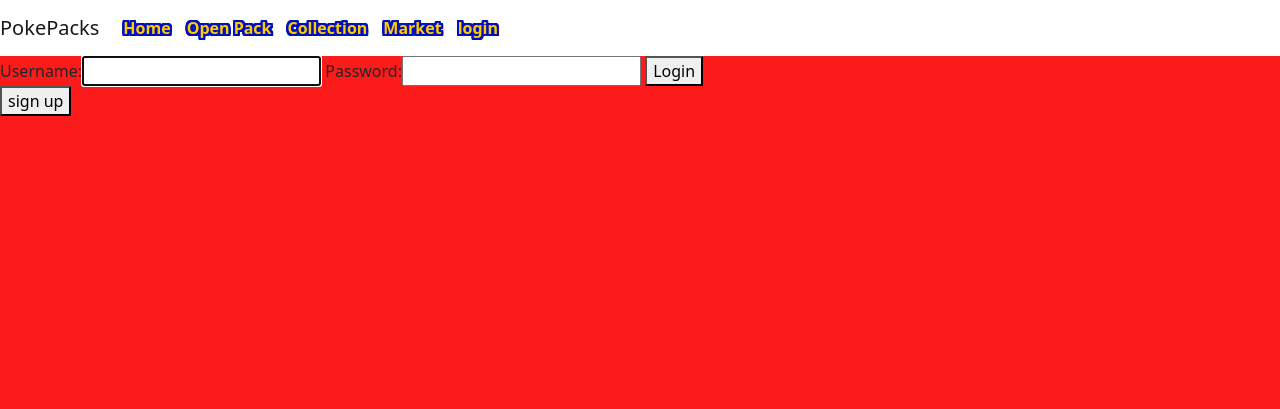
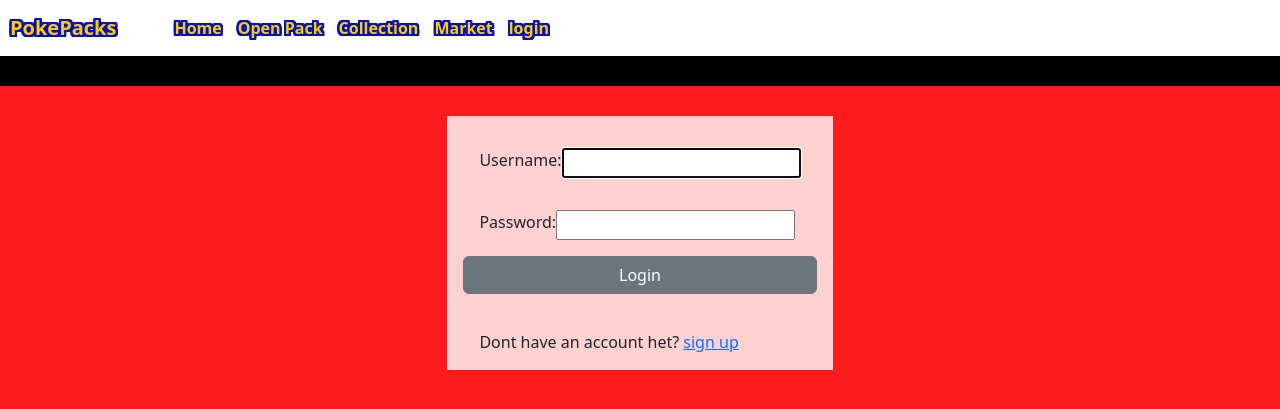
Before and after one commit to DenverJensen/pokepacks, a Django app: page /login/ in a window 1280 px wide. Shown: the top 409 px of the page. Run offline with Django 3.2, Linux system fonts and the light colour scheme.

Commit message:
login formatting

```diff
--- a/pokesite/pokepacks/static/pokepacks/base.css
+++ b/pokesite/pokepacks/static/pokepacks/base.css
@@ -1,6 +1,14 @@
 body {
     background-color: rgb(251, 27, 27);
 }
+div.alert{
+	margin: auto;
+	width: 25%;
+	border: 3px solid green;
+	padding: 10px;
+	margin-bottom: 20px;
+}
+
 .navbar {
     background-color:rgb(255, 255, 255) !important;
 }
@@ -9,6 +17,72 @@ body {
     display: inline-block;
     margin:10px;
     border: 5px;
+}
+
+.navbar{
+	border-bottom: 30px solid black;
+	margin-bottom: 30px;
+}
+
+.fieldWrapper{
+	margin:16px;
+	display: flex;
+}
+.login-div{
+	display: inline-block;
+	background-color: rgba(255, 255, 255, 0.8);
+}
+.home-container{
+	display: inline-block;
+	background-color: rgba(255, 255, 255, 0.6);
+	padding: 16px;
+	margin:16px;
+}
+
+.put-right{
+	display: grid;
+	margin:16px;
+}
+
+.navbar-brand{
+	color: rgb(255, 204, 0)!important;
+	margin-right: 50px;
+	margin-left:10px;
+    font-weight: 800;
+    text-shadow:
+    -2px   -2px  rgb(0, 17, 190),
+    -2px -1.5px rgb(0, 17, 190),
+    -2px   -1px rgb(0, 17, 190),
+    -2px -0.5px rgb(0, 17, 190),
+    -2px    0px rgb(0, 17, 190),
+    -2px  0.5px rgb(0, 17, 190),
+    -2px    1px rgb(0, 17, 190),
+    -2px  1.5px rgb(0, 17, 190),
+    -2px    2px rgb(0, 17, 190),
+    -1.5px  2px rgb(0, 17, 190),
+    -1px    2px rgb(0, 17, 190),
+    -0.5px  2px rgb(0, 17, 190),
+    0px     2px rgb(0, 17, 190),
+    0.5px   2px rgb(0, 17, 190),
+    1px     2px rgb(0, 17, 190),
+    1.5px   2px rgb(0, 17, 190),
+    2px     2px rgb(0, 17, 190),
+    2px   1.5px rgb(0, 17, 190),
+    2px     1px rgb(0, 17, 190),
+    2px   0.5px rgb(0, 17, 190),
+    2px     0px rgb(0, 17, 190),
+    2px  -0.5px rgb(0, 17, 190),
+    2px    -1px rgb(0, 17, 190),
+    2px  -1.5px rgb(0, 17, 190),
+    2px    -2px rgb(0, 17, 190),
+    1.5px  -2px rgb(0, 17, 190),
+    1px    -2px rgb(0, 17, 190),
+    0.5px  -2px rgb(0, 17, 190),
+    0px    -2px rgb(0, 17, 190),
+    -0.5px -2px rgb(0, 17, 190),
+    -1px   -2px rgb(0, 17, 190),
+    -1.5px -2px rgb(0, 17, 190);
+
 }
 
 .nav-link{
@@ -49,3 +123,21 @@ body {
     -1.5px -2px rgb(0, 17, 190);
 
 }
+.signup-span{
+	margin-top: 20px;
+	margin-bottom: 16px;
+	margin-left: 16px;
+}
+
+form {
+	display: flex;
+	flex-direction: column;
+	/* align-items: flex-end; */
+  }
+
+.helptext{
+	margin-bottom: 16px;
+}
+label{
+	margin-bottom: 5px;
+}
--- a/pokesite/pokepacks/templates/pokepacks/base.html
+++ b/pokesite/pokepacks/templates/pokepacks/base.html
@@ -13,7 +13,7 @@
             integrity="sha384-Zenh87qX5JnK2Jl0vWa8Ck2rdkQ2Bzep5IDxbcnCeuOxjzrPF/et3URy9Bv1WTRi"
             crossorigin="anonymous"
         />
-        <link rel="stylesheet" href="{% static 'pokepacks/base.css' %}"
+        <link rel="stylesheet" href="{% static 'pokepacks/base.css' %}" />
         <!-- JavaScript Bundle with Popper -->
         <script
             src="https://cdn.jsdelivr.net/npm/bootstrap@5.2.2/dist/js/bootstrap.bundle.min.js"
@@ -21,7 +21,7 @@
             crossorigin="anonymous"
         ></script>
     </head>
-    <body >
+    <body>
         <nav class="navbar navbar-expand-lg navbar-light bg-light hat">
             <a class="navbar-brand" href="#">PokePacks</a>
             <button
@@ -38,48 +38,31 @@
             <div class="collapse navbar-collapse" id="navbarText">
                 <ul class="navbar-nav mr-auto">
                     <li class="nav-item">
-                        <a class="nav-link" href="#"
-                            >Home
-                        </a>
+                        <a class="nav-link" href="#">Home </a>
                     </li>
                     <li class="nav-item">
-                        <a class="nav-link" href="#"
-                            >Open Pack</a
-                        >
+                        <a class="nav-link" href="#">Open Pack</a>
                     </li>
                     <li class="nav-item">
-                        <a class="nav-link" href="#"
-                            >Collection</a
-                        >
+                        <a class="nav-link" href="#">Collection</a>
                     </li>
                     <li class="nav-item">
-                        <a class="nav-link" href="#"
-                            >Market</a
-                        >
+                        <a class="nav-link" href="#">Market</a>
                     </li>
                     {% if user.is_authenticated %}
-                        <li class="nav-item">
-                            <a class="nav-link" href="/logout"
-                                >logout</a
-                            >
-                        </li>
+                    <li class="nav-item">
+                        <a class="nav-link" href="/logout">logout</a>
+                    </li>
                     {% else %}
-                        <li class="nav-item">
-                            <a class="nav-link" href="/login"
-                                >login</a
-                            >
-                        </li>
+                    <li class="nav-item">
+                        <a class="nav-link" href="/login">login</a>
+                    </li>
                     {% endif %}
                 </ul>
             </div>
         </nav>
-        {% if messages %}
-            {% for message in messages %}
-                <div class="alert alert-{{message.tags}}">
-                    {{message}}
-                </div>
-            {% endfor %}
-        {% endif %}
-        {% block body %} {% endblock %}
+        {% if messages %} {% for message in messages %}
+        <div class="alert alert-{{message.tags}}">{{message}}</div>
+        {% endfor %} {% endif %} {% block body %} {% endblock %}
     </body>
 </html>
--- a/pokesite/pokesite/settings.py
+++ b/pokesite/pokesite/settings.py
@@ -119,4 +119,4 @@ USE_TZ = True
 # Static files (CSS, JavaScript, Images)
 # https://docs.djangoproject.com/en/2.2/howto/static-files/
 STATIC_URL = '/static/'
-LOGIN_REDIRECT_URL = '/'
+LOGIN_REDIRECT_URL = '/pokepacks/home'
--- /dev/null
+++ b/pokesite/users/static/users/login.css
@@ -0,0 +1,6 @@
+body {
+    background-color: rgb(27, 38, 251)!important;
+}
+form {
+    display: inline-block;
+}
--- a/pokesite/users/templates/users/login.html
+++ b/pokesite/users/templates/users/login.html
@@ -1,5 +1,4 @@
-{% extends 'pokepacks/base.html'%}
-
+{% extends 'pokepacks/base.html'%} {% load static %}
 
 <!DOCTYPE html>
 <html lang="en">
@@ -7,17 +6,51 @@
         <meta charset="UTF-8" />
         <meta http-equiv="X-UA-Compatible" content="IE=edge" />
         <meta name="viewport" content="width=device-width, initial-scale=1.0" />
+        <link rel="stylesheet" href="{% static 'users/login.css' %}" />
         <title>Login</title>
     </head>
     <body>
-        {% block body %} {% csrf_token %}
-        <form method="POST">
-            {% csrf_token %} {{ form }}
-            <button class="button" type="submit">Login</button>
-        </form>
-        <a href="/register">
-            <button class="button">sign up</button>
-        </a>
-        {% endblock %}
+        <div class="container login-container">
+			{% block body %}
+			<div class="d-flex justify-content-center">
+				<div class="login-div">
+					<form method="post" class="login-form">
+						{% csrf_token %}
+                        <div class="put-right">
+                            {{ form.non_field_errors }}
+                            <div class="fieldWrapper">
+                                {{ form.username.errors }}
+                                <label for="{{ form.username.id_for_label }}"
+                                    >Username:</label
+                                >
+                                {{ form.username }}
+                            </div>
+                            <div class="fieldWrapper">
+                                {{ form.password.errors }}
+                                <label for="{{ form.password.id_for_label }}"
+                                    >Password:</label
+                                >
+                                {{ form.password }}
+                            </div>
+                            <button
+                                type="submit"
+                                class="login-button btn btn-secondary"
+                            >
+                                Login
+                            </button>
+                        </div>
+                    </form>
+                    <div class="signup-span">
+                        <span class="signup-span"
+                            >Dont have an account het?
+                            <a href="/register">
+                                <span class="button">sign up</span>
+                            </a></span
+                        >
+                    </div>
+                </div>
+            </div>
+            {% endblock %}
+        </div>
     </body>
 </html>
--- a/pokesite/users/templates/users/logout.html
+++ b/pokesite/users/templates/users/logout.html
@@ -1,5 +1,4 @@
 {% extends 'pokepacks/base.html'%}
-
 
 <!DOCTYPE html>
 <html lang="en">
@@ -11,7 +10,9 @@
     </head>
     <body>
         {% block body %} {% csrf_token %}
-        <h1>You have been logged out</h1>
+        <div class="d-flex justify-content-center">
+            <h1>You have been logged out</h1>
+        </div>
         {% endblock %}
     </body>
 </html>
```
Also changed, not shown: pokesite/pokepacks/templates/pokepacks/home.html (+4 -4 lines), pokesite/users/templates/users/register.html (+21 -8 lines), pokesite/users/views.py (+19 -10 lines), pokesite/db.sqlite3.
